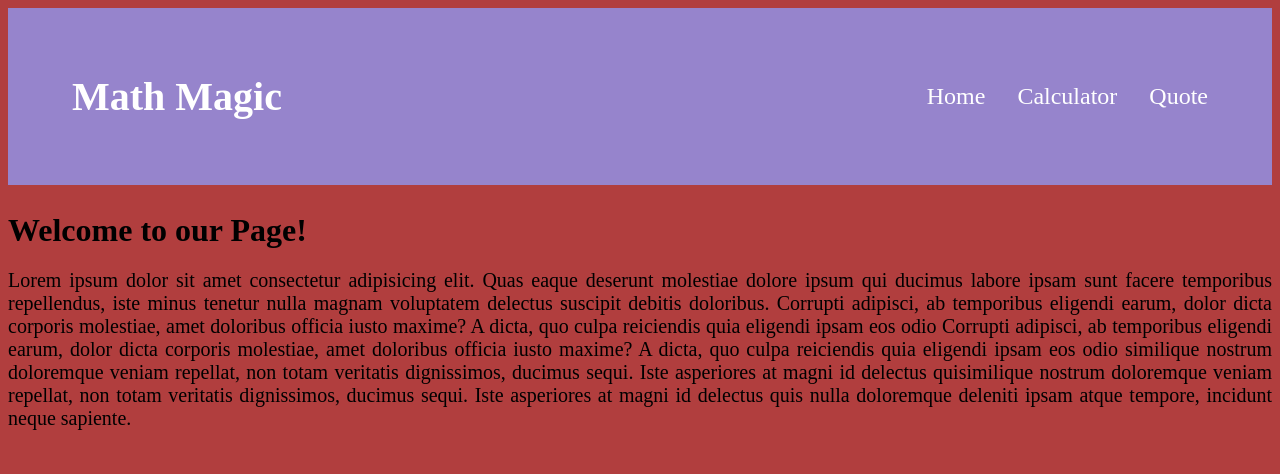
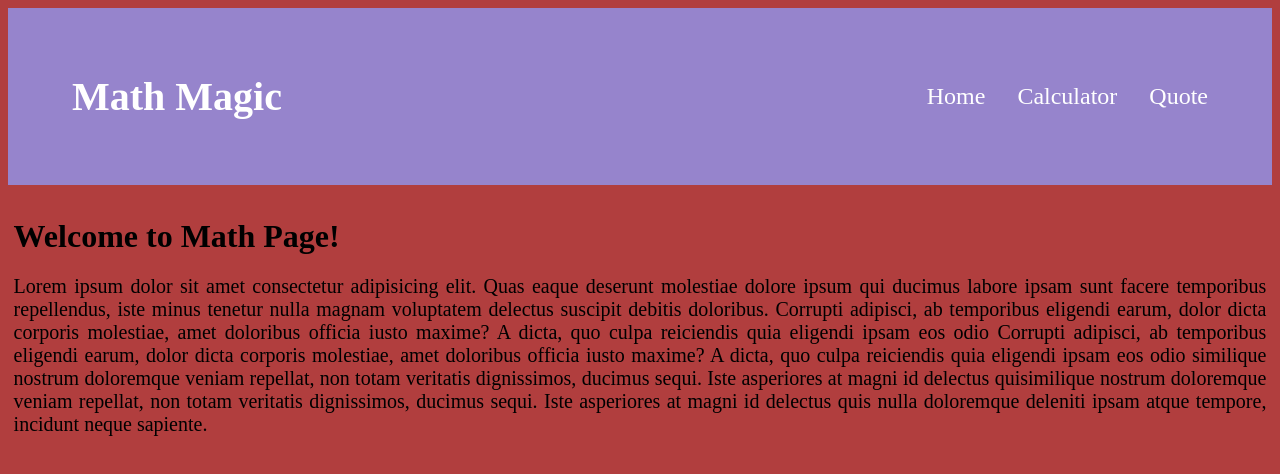
Before and after one commit to Javed-Shahbaz/math-magic, a React (Create React App) app: page / in a window 1280 px wide. Shown: the top 474 px of the page. Built offline with nearby package versions, Linux system fonts and the light colour scheme.

Commit message:
update files

```diff
--- a/src/components/Home.js
+++ b/src/components/Home.js
@@ -1,8 +1,8 @@
 import React from 'react';
 
 const Home = () => (
-  <div className="container">
-    <h2 className="page1">Welcome to our Page!</h2>
+  <div className="main">
+    <h2 className="page1">Welcome to Math Page!</h2>
     <p className="txt">Lorem ipsum dolor sit amet consectetur adipisicing elit. Quas eaque deserunt molestiae dolore ipsum qui ducimus labore ipsam sunt facere temporibus repellendus, iste minus tenetur nulla magnam voluptatem delectus suscipit debitis doloribus. Corrupti adipisci, ab temporibus eligendi earum, dolor dicta corporis molestiae, amet doloribus officia iusto maxime? A dicta, quo culpa reiciendis quia eligendi ipsam eos odio  Corrupti adipisci, ab temporibus eligendi earum, dolor dicta corporis molestiae, amet doloribus officia iusto maxime? A dicta, quo culpa reiciendis quia eligendi ipsam eos odio similique nostrum doloremque veniam repellat, non totam veritatis dignissimos, ducimus sequi. Iste asperiores at magni id delectus quisimilique nostrum doloremque veniam repellat, non totam veritatis dignissimos, ducimus sequi. Iste asperiores at magni id delectus quis nulla doloremque deleniti ipsam atque tempore, incidunt neque sapiente.</p>
   </div>
 );
--- a/src/components/calculator.js
+++ b/src/components/calculator.js
@@ -9,7 +9,7 @@ function Calc() {
   return (
     <>
       <div className="calcPg">
-        <h2 className="calTxt">Let&apos;s do some math!</h2>
+        <h2 className="calTxt">Let&apos;s do Math!</h2>
         <div className="main">
           <div className="screen">
             {presentState.total}
--- a/src/index.css
+++ b/src/index.css
@@ -106,7 +106,7 @@ body {
 
 .calTxt {
   font-size: 3em;
-  margin: 5em 2em;
+  margin: 3em 2em;
 }
 
 .txt {
```
